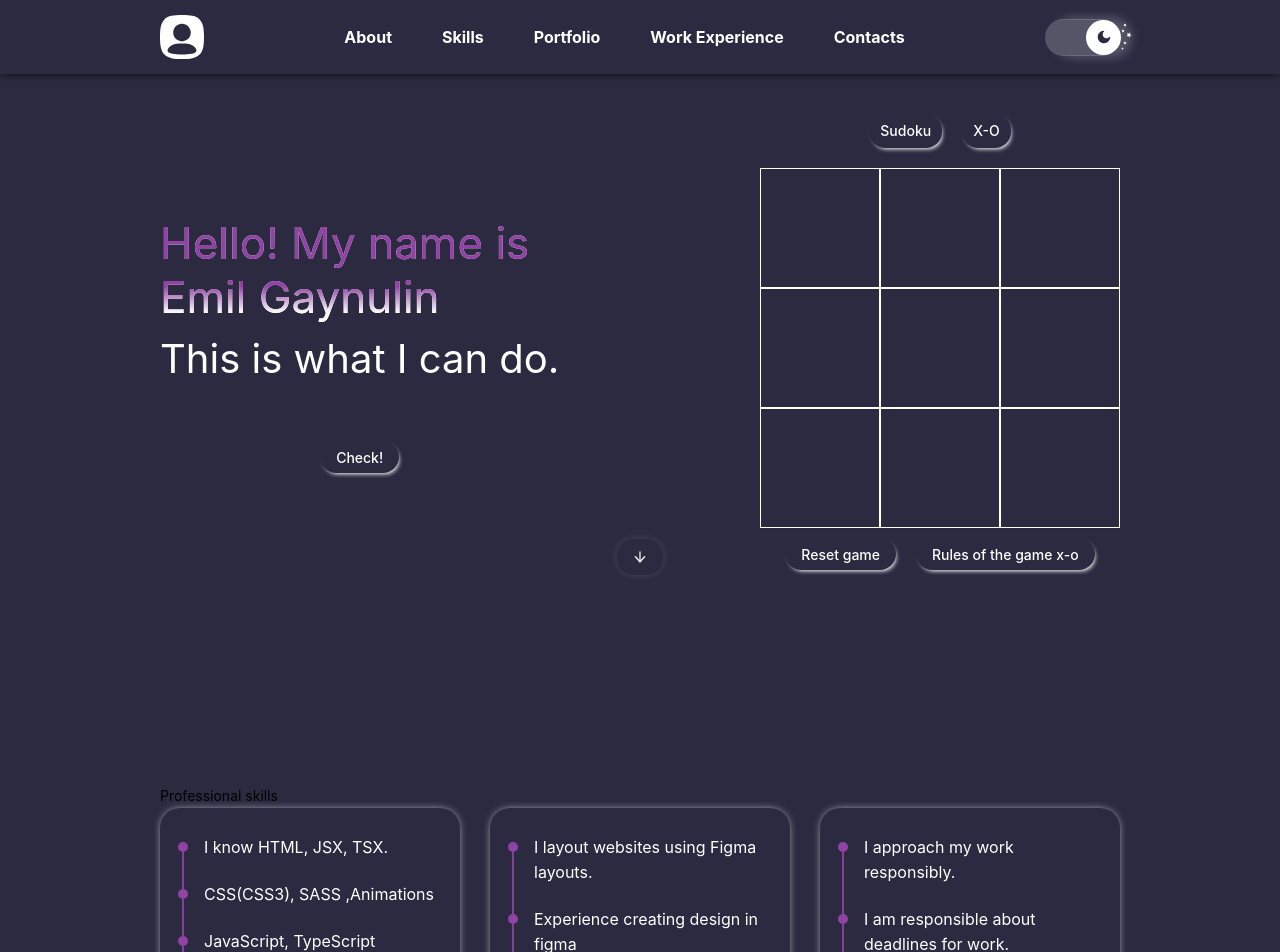
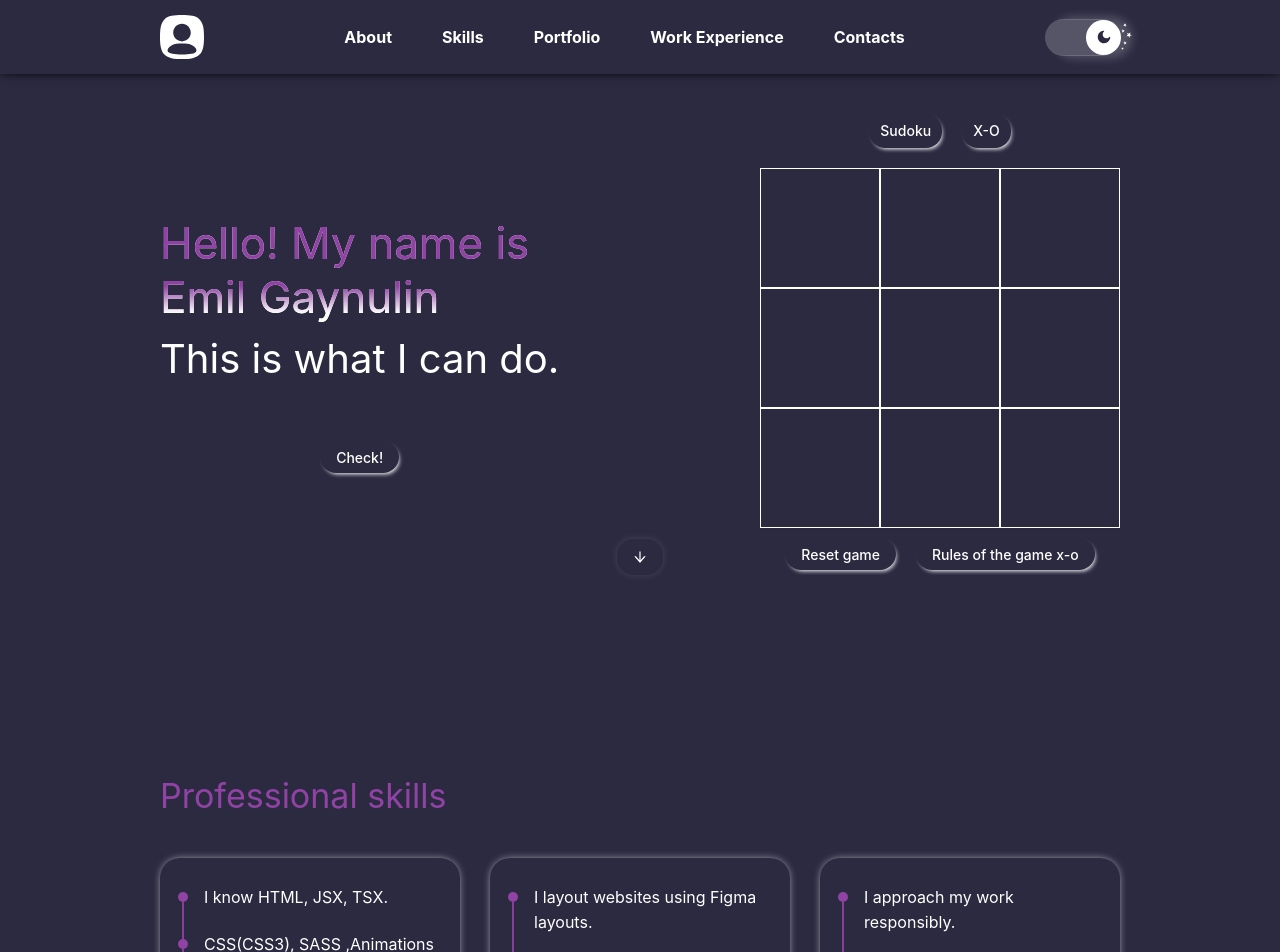
Before and after one commit to HELLRAID-cmd/Portfolio, a React (Vite) app in the folder client/: page /HeroXO in a window 1280 px wide. Shown: the top 952 px of the page. Built offline with nearby package versions, Linux system fonts and the light colour scheme.

Commit message:
Исправил стили

```diff
--- a/client/src/Components/About/About.scss
+++ b/client/src/Components/About/About.scss
@@ -5,7 +5,7 @@
 }
 
 .about {
-  &__title.ant-typography {
+  &__title {
     font-size: var(--f-size-h3);
     color: var(--c-purple);
     margin: 0 0 50px 0;
```
